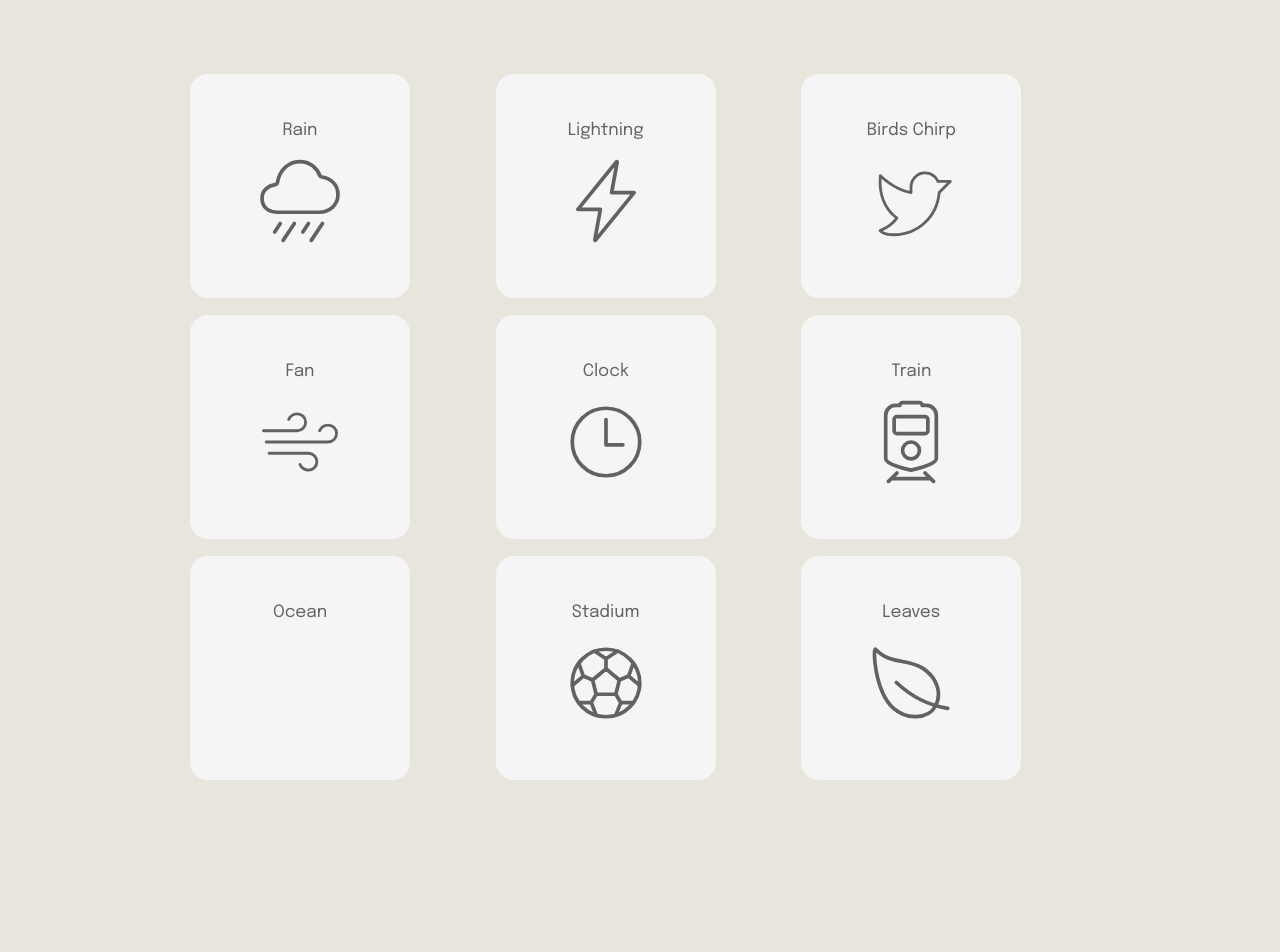
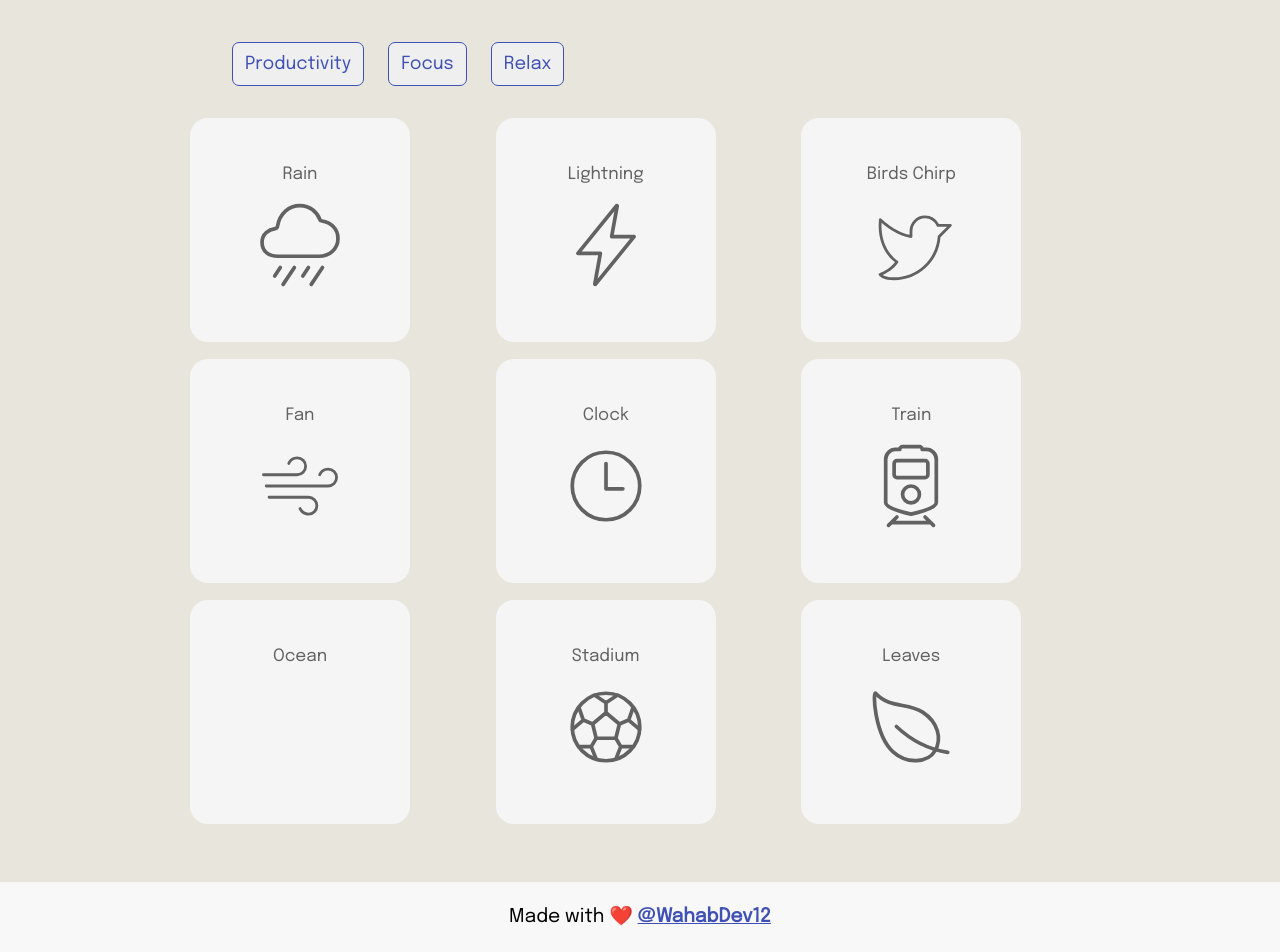
Before and after one commit to WahabDev12/chillax, a React (Create React App) app: page / in a window 1280 px wide. Shown: the part 93-1045 px from the top of the page. Before the commit the page ends 953 px from the top, so only its background shows below. Built offline with nearby package versions, Linux system fonts and the light colour scheme; no server answers; some icons are missing.

Commit message:
minor changes

```diff
--- a/src/App.css
+++ b/src/App.css
@@ -153,17 +153,21 @@ a {
 }
 
 .pom-button{
-    width:120px;
+    width:150px;
     padding:15px;
     font-size: 17px;
     border: none;
     outline:none;
     cursor: pointer;
     font-weight:500;
-    border-radius:3px;
+    border-radius:5px;
     background-color: #FFDD00;
 }
 
+.pom-button:hover{
+       box-shadow: 0 2px 5px 0 #FFDD00;
+
+}
 
 .card-button{
     width:220px;
@@ -187,7 +191,7 @@ a {
 
 .moods-div{
    width:900px;
-   margin:5rem auto;
+   margin:2rem auto;
    display: grid;
    grid-template-rows: 1fr 1fr 1fr;
    grid-template-columns: 1fr 1fr 1fr;
@@ -219,3 +223,123 @@ body::-webkit-scrollbar-thumb {
     padding:30px;
     border: 3px solid #3F51B5;
 }
+
+
+/*MOOD TAGS*/
+.mood-tags{
+    width:400px;
+    margin-top:3rem;
+    margin-left:13rem;
+    padding-right:40px;
+
+}
+
+.mood-tags > button{
+    margin-left:1.5rem;
+    padding:12px;
+    outline:none;
+    font-size:18px;
+    border:1px solid #3F51B5;
+    border-radius: 7px;
+    color:#3F51B5;
+    cursor: pointer;
+}
+
+.mood-tags > button:hover{
+      box-shadow: 0 8px 16px 0 rgba(95, 90, 90, 0.3);
+
+}
+
+.random-btn{
+    margin-left:65rem;
+    padding:10px;
+    outline:none;
+    font-size:18px;
+    border:1px solid #3F51B5;
+    border-radius: 2000px;
+    color:#3F51B5;
+    cursor: pointer;
+}
+
+/* FOOTER*/
+
+footer{
+    text-align: center;
+    padding:20px;
+    background-color: #F8F8F8;
+    color:black;
+    font-size:19px;
+}
+
+b{
+    color:#3F51B5;
+    text-decoration: underline;
+}
+
+
+/* BORDER ANIMATION*/
+
+.card-button {
+    position: relative;
+}
+
+
+.card-button:after {
+    content: '';
+    position: absolute;
+    top: 0;
+    left: 0;
+    right: 0;
+    bottom: 0;
+    border-radius: 10px;
+    background: linear-gradient(360deg, #00F260, #0575E6, #e24f80,);
+    background-size: 300% 300%;
+    clip-path: polygon(0% 100%, 3px 100%, 3px 3px, calc(100% - 3px) 3px, calc(100% - 3px) calc(100% - 3px), 3px calc(100% - 3px), 3px 100%, 100% 100%, 100% 0%, 0% 0%);
+}
+
+.card-button:after {
+    animation: frame-enter 1s forwards ease-in-out reverse, gradient-animation 2s ease-in-out infinite;
+}
+
+/* motion */
+
+ @keyframes gradient-animation {
+    0% {
+        background-position: 15% 0%;
+    }
+
+    50% {
+        background-position: 85% 100%;
+    }
+
+    100% {
+        background-position: 15% 0%;
+    }
+}
+
+@keyframes frame-enter {
+    0% {
+        clip-path: polygon(0% 100%, 3px 100%, 3px 3px, calc(100% - 3px) 3px, calc(100% - 3px) calc(100% - 3px), 3px calc(100% - 3px), 3px 100%, 100% 100%, 100% 0%, 0% 0%);
+    }
+
+    25% {
+        clip-path: polygon(0% 100%, 3px 100%, 3px 3px, calc(100% - 3px) 3px, calc(100% - 3px) calc(100% - 3px), calc(100% - 3px) calc(100% - 3px), calc(100% - 3px) 100%, 100% 100%, 100% 0%, 0% 0%);
+    }
+
+    50% {
+        clip-path: polygon(0% 100%, 3px 100%, 3px 3px, calc(100% - 3px) 3px, calc(100% - 3px) 3px, calc(100% - 3px) 3px, calc(100% - 3px) 3px, calc(100% - 3px) 3px, 100% 0%, 0% 0%);
+    }
+
+    75% {
+        -webkit-clip-path: polygon(0% 100%, 3px 100%, 3px 3px, 3px 3px, 3px 3px, 3px 3px, 3px 3px, 3px 3px, 3px 0%, 0% 0%);
+    }
+
+    100% {
+        -webkit-clip-path: polygon(0% 100%, 3px 100%, 3px 100%, 3px 100%, 3px 100%, 3px 100%, 3px 100%, 3px 100%, 3px 100%, 0% 100%);
+    }
+}
+
+
+
+
+/* NOT PLAYING*/
--- /dev/null
+++ b/src/components/Footer.js
@@ -0,0 +1,13 @@
+import "../App.css";
+
+const Footer = () => {
+    return (
+        <>
+
+          <footer>Made with ❤️ <b> @WahabDev12</b></footer>
+
+        </>
+    );
+}
+
+export default Footer;
--- a/src/components/Moods.js
+++ b/src/components/Moods.js
@@ -8,6 +8,7 @@ import Train from "./Train";
 import Ocean from "./Ocean";
 import Stadium from "./Stadium";
 import Leaves from "./Leaves";
+import Footer from "./Footer";
 
 
 
@@ -15,6 +16,13 @@ const Moods = () => {
 
     return (
         <>
+        <div className="mood-tags">
+            <button>Productivity</button>
+            <button>Focus</button>
+            <button>Relax</button>
+
+        </div>
+
         <div className="moods-div">
             <Rain />
             <Bolt />
@@ -28,6 +36,8 @@ const Moods = () => {
 
 
         </div>
+        <br />
+            <Footer />
       </>
     );
 }
--- a/src/components/Navbar.js
+++ b/src/components/Navbar.js
@@ -8,7 +8,7 @@ const Navbar = () => {
 		<h1 class="logo"><Link to="/" >Chillax😌 </Link></h1>
       <ul class="main-nav">
           <li> <button class="pom-button">
-              <span>Pomodoro</span>
+              <span>Pomodoro ⏰</span>
               </button>
               </li>
           <li><Link>About</Link></li>
--- a/src/components/Rain.js
+++ b/src/components/Rain.js
@@ -1,24 +1,34 @@
 import "../App.css";
 import RainSound from "../audio_files/rain.mp3";
-import {Howl} from "howler";
+import { useState } from "react";
 
 const Rain = () => {
-      let rain = new Howl({
-        src: [RainSound],
-        autoplay: false,
-        loop: true,
-        volume: 0.5,
-        onend: () => {
-            console.log('Finished!');
-        }
-    });
+    const [isPlaying,setIsPlaying] = useState(false)
+
+    const [rain, setRain] = useState( new Audio(RainSound))
+
+    // Looping through Audio
+    rain.loop = true
 
     const handlePlay = async () =>{
-          await rain.play();
+        await rain.play();
+        setIsPlaying(true)
+        console.log("Playing")
+    }
+
+
+    const handlePause = () => {
+        rain.pause();
+        setIsPlaying(false)
+        console.log("Paused")
     }
     return (
-          <div className="mood-card">
-          <button onClick={handlePlay}  className="card-button">
+        <>
+          {
+
+               <div className="mood-card">
+          <button onClick={ isPlaying ? handlePause  : handlePlay}
+                className="card-button">
                 Rain
               <br></br>
               <br></br>
@@ -29,6 +39,11 @@ const Rain = () => {
           </button>
 
             </div>
+
+          }
+
+          </>
+
     );
 }
 
```
